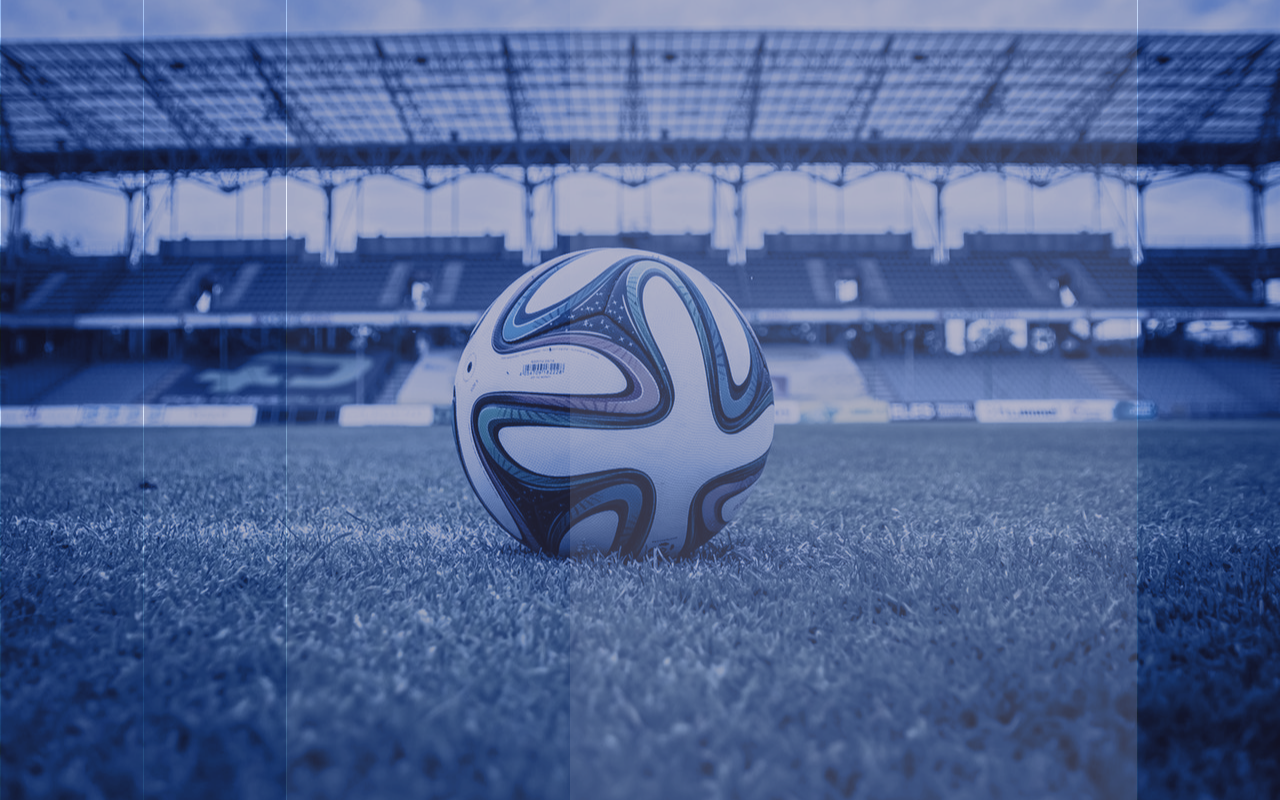
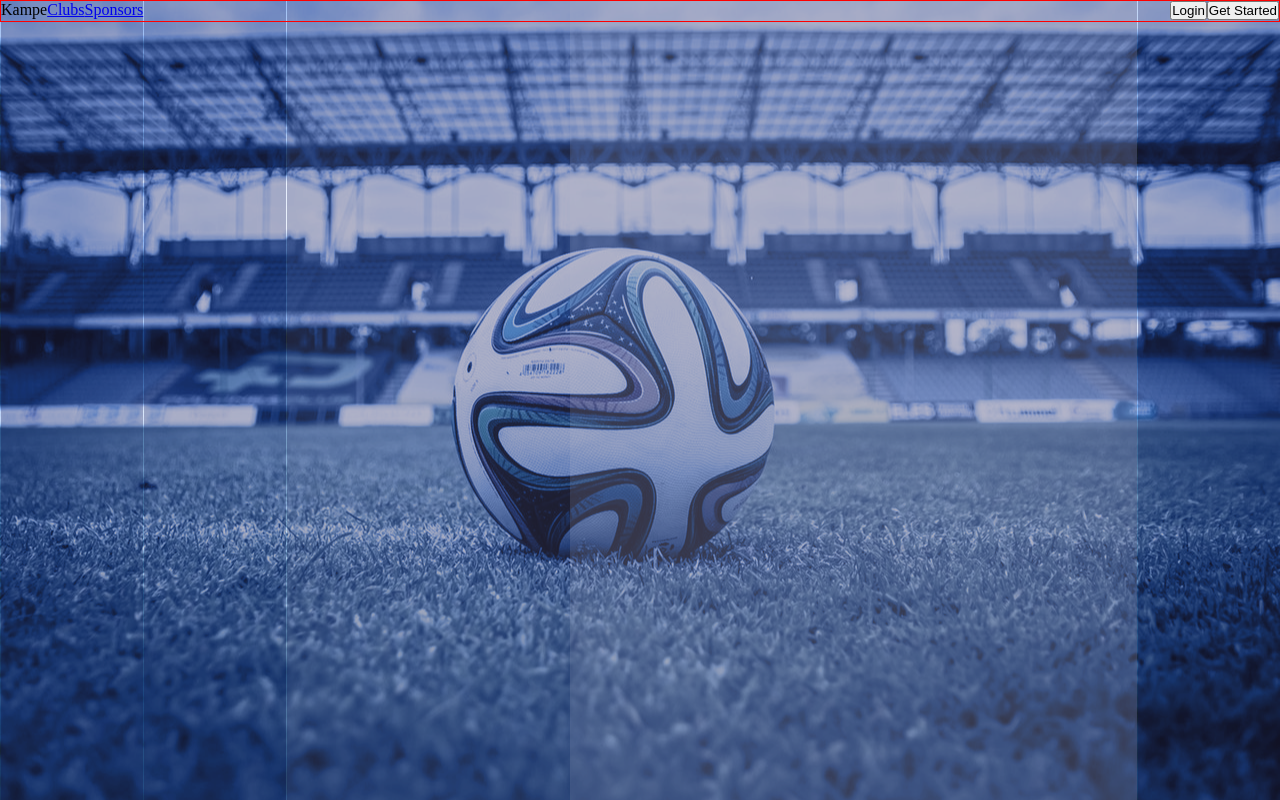
Before and after one commit to bimbowande/Kampe, a React app: page / in a window 1280 px wide. Built offline with nearby package versions, Linux system fonts and the light colour scheme; the HTML template or start-up script is replaced by a standard one.

Commit message:
new components

```diff
--- /dev/null
+++ b/src/components/Authorize.js
@@ -0,0 +1,12 @@
+import React from 'react'
+import Button from './Button';
+
+const Authorize =  ({className}) => {
+  return (
+      <div className={className}>
+        <Button name="Login" className="btn-login" />
+        <Button name="Get Started" className="btn-signup"/>
+    </div>
+  )
+}
+export default Authorize;
--- a/src/components/Bg.js
+++ b/src/components/Bg.js
@@ -1,4 +1,5 @@
 import React, { Component } from 'react';
+import Nav from './Nav';
 import '../styles/Bg.scss';
 
 class Bg extends Component {
@@ -13,7 +14,7 @@ class Bg extends Component {
                     <div className="bg-subsection bg-subsection-1"></div>
                 </div>
                 <div className="content">
-
+                    <Nav/>
                 </div>
             </div>
         );
--- /dev/null
+++ b/src/components/BrandName.js
@@ -0,0 +1,10 @@
+import React, { Component } from 'react'
+
+const BrandName = ({href,name}) =>{
+    return(
+        <div className="brandname">
+            <a href={href}>{name}</a>
+        </div>
+    )
+}
+export default BrandName;
--- /dev/null
+++ b/src/components/Button.js
@@ -0,0 +1,8 @@
+import React from 'react'
+
+const Button = ({className,name}) => {
+  return (
+    <button className={className}>{name}</button>
+  )
+}
+export default Button;
--- /dev/null
+++ b/src/components/MenuList.js
@@ -0,0 +1,12 @@
+import React from 'react'
+import Navlink from './Navlink';
+
+const MenuList = ({className}) => {
+  return (
+    <div className={className}>
+        <Navlink href="home.html" linkName="Clubs"/>
+        <Navlink href="sponsors.html" linkName="Sponsors"/>
+    </div>
+  )
+}
+export default MenuList
--- a/src/components/Nav.js
+++ b/src/components/Nav.js
@@ -0,0 +1,24 @@
+import React, { Component } from 'react'
+import BrandName from './BrandName';
+import MenuList from './MenuList';
+import Authorize from './Authorize';
+
+import '../styles/nav.scss';
+
+export default class Nav extends Component {
+  constructor(props){
+        super(props);
+        this.state  = {
+
+        }
+    }
+ render() {
+    return (
+      <div className="navbar">
+        <BrandName name="Kampe"/>
+        <MenuList className="menu" />
+        <Authorize className="authorize"/>
+      </div>
+    )
+  }
+}
--- /dev/null
+++ b/src/components/Navlink.js
@@ -0,0 +1,8 @@
+import React, { Component } from 'react'
+
+const Navlink = ({href,linkName}) =>{
+    return(
+        <a href={href}>{linkName}</a>
+    )
+}
+export default Navlink;
--- a/src/styles/Bg.scss
+++ b/src/styles/Bg.scss
@@ -46,9 +46,6 @@
 }
 
 //content
-
 .content{
-    & .nav{
-
-    }
+    display: flex;
 }
--- a/src/styles/nav.scss
+++ b/src/styles/nav.scss
@@ -0,0 +1,10 @@
+.navbar{
+    display: flex;
+    border:1px solid red;
+    width: 100%;
+    position: relative;
+    height: 20px;
+    & .menu{
+        flex:2;
+    }
+}
```
